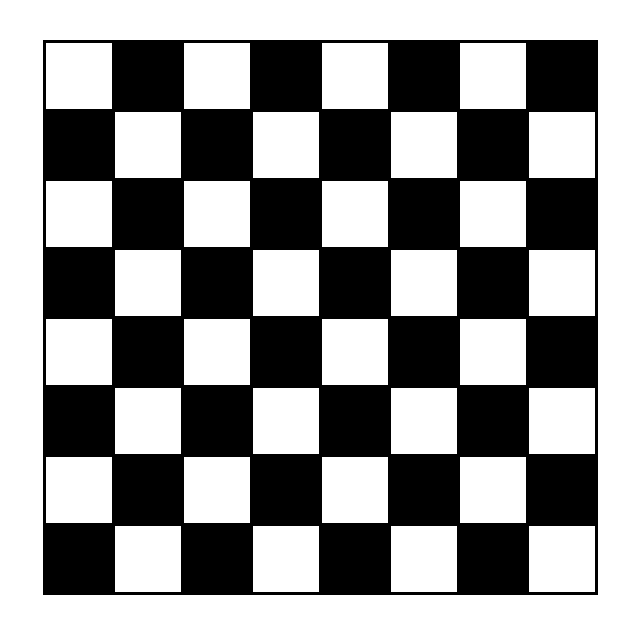
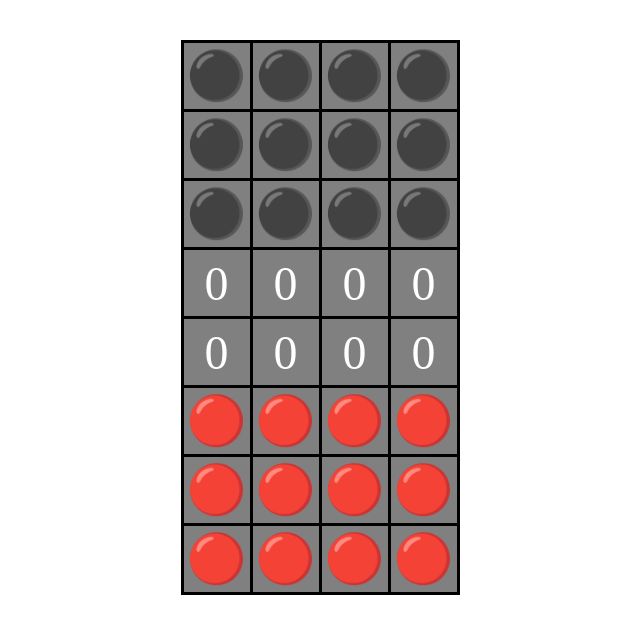
Before and after one commit to AliHussain-arch/CHECKERS-PROJECT-1, a plain HTML site: page Checkers/index.html in a window 1280 px wide. Shown: the part 69-702 px from the top of the page, without its empty margins (320-960 px from the left). Drawn offline with Linux system fonts and the light colour scheme.

Commit message:
coordinate system fixed and modified and rendering function created

```diff
--- a/Checkers/index.html
+++ b/Checkers/index.html
@@ -12,86 +12,86 @@
     <header>
         <h1>CHECKERS</h1>
     </header>
-  <table>
-    <tr id="eigthRow" class="odd">
-        <td class="active row-8 element-1"></td>
-        <td class="empty"></td>
-        <td class="active row-8"></td>
-        <td class="empty"></td>
-        <td class="active row-8"></td>
-        <td class="empty"></td>
-        <td class="active row-8"></td>
-        <td class="empty"></td>
+  <table id="boardtable">
+    <tr id="row0" class="even">
+        <td class="empty">empty</td>
+        <td id="c00" class="active"></td>
+        <td class="empty">empty</td>
+        <td id="c01" class="active">01</td>
+        <td class="empty">empty</td>
+        <td id="c02" class="active">02</td>
+        <td class="empty">empty</td>
+        <td id="c03" class="active">03</td>
     </tr>
-    <tr id="seventhRow" class="even">
-        <td class="empty"></td>
-        <td class="active row-7 element-1"></td>
-        <td class="empty"></td>
-        <td class="active row-7"></td>
-        <td class="empty"></td>
-        <td class="active row-7"></td>
-        <td class="empty"></td>
-        <td class="active row-7"></td>
+    <tr id="row1" class="odd">
+        <td id="c10" class="active">10</td>
+        <td class="empty">empty</td>
+        <td id="c11" class="active">11</td>
+        <td class="empty">empty</td>
+        <td id="c12" class="active">12</td>
+        <td class="empty">empty</td>
+        <td id="c13" class="active">13</td>
+        <td class="empty">empty</td>
     </tr>
-    <tr id="sixthRow" class="odd">
-        <td class="active row-6 element-1"></td>
-        <td class="empty"></td>
-        <td class="active row-6"></td>
-        <td class="empty"></td>
-        <td class="active row-6"></td>
-        <td class="empty"></td>
-        <td class="active row-6"></td>
-        <td class="empty"></td>
+    <tr id="row2" class="even">
+        <td class="empty">empty</td>
+        <td id="c20" class="active">20</td>
+        <td class="empty">empty</td>
+        <td id="c21" class="active">21</td>
+        <td class="empty">empty</td>
+        <td id="c22" class="active">22</td>
+        <td class="empty">empty</td>
+        <td id="c23" class="active">23</td>
     </tr>
-    <tr id="fifthRow" class="even">
-        <td class="empty"></td>
-        <td class="active row-5"></td>
-        <td class="empty"></td>
-        <td class="active row-5"></td>
-        <td class="empty"></td>
-        <td class="active row-5"></td>
-        <td class="empty"></td>
-        <td class="active row-5"></td>
+    <tr id="row3" class="odd">
+        <td id="c30" class="active">30</td>
+        <td class="empty">empty</td>
+        <td id="c31" class="active">31</td>
+        <td class="empty">empty</td>
+        <td id="c32" class="active">32</td>
+        <td class="empty">empty</td>
+        <td id="c33" class="active">33</td>
+        <td class="empty">empty</td>
     </tr>
-    <tr id="fourthRow" class="odd">
-        <td class="active row-4"></td>
-        <td class="empty"></td>
-        <td class="active row-4"></td>
-        <td class="empty"></td>
-        <td class="active row-4"></td>
-        <td class="empty"></td>
-        <td class="active row-4"></td>
-        <td class="empty"></td>
+    <tr id="row4" class="even">
+        <td class="empty">empty</td>
+        <td id="c40" class="active">40</td>
+        <td class="empty">empty</td>
+        <td id="c41" class="active">41</td>
+        <td class="empty">empty</td>
+        <td id="c42" class="active">42</td>
+        <td class="empty">empty</td>
+        <td id="c43" class="active">43</td>
     </tr>
-    <tr id="thirdRow" class="even">
-        <td class="empty"></td>
-        <td id="c31" class="active row-3 cell-1"></td>
-        <td class="empty"></td>
-        <td id="c32" class="active row-3 cell-2"></td>
-        <td class="empty"></td>
-        <td id="c33" class="active row-3 cell-3"></td>
-        <td class="empty"></td>
-        <td id="c34" class="active row-3 cell-4"></td>
+    <tr id="row5" class="odd">
+        <td id="c50" class="active">50</td>
+        <td class="empty">empty</td>
+        <td id="c51" class="active">51</td>
+        <td class="empty">empty</td>
+        <td id="c52" class="active">52</td>
+        <td class="empty">empty</td>
+        <td id="c53" class="active">53</td>
+        <td class="empty">empty</td>
     </tr>
-    <tr id="secondRow" class="odd">
-        <td id="c21" class="active row-2 cell-1"></td>
-        <td class="empty"></td>
-        <td id="c22" class="active row-2 cell-2"></td>
-        <td class="empty"></td>
-        <td id="c23" class="active row-2 cell-3"></td>
-        <td class="empty"></td>
-        <td id="c24" class="active row-2 cell-4"></td>
-        <td class="empty"></td>
+    <tr id="row6" class="even">
+        <td class="empty">empty</td>
+        <td id="c60" class="active">60</td>
+        <td class="empty">empty</td>
+        <td id="c61" class="active">61</td>
+        <td class="empty">empty</td>
+        <td id="c62" class="active">62</td>
+        <td class="empty">empty</td>
+        <td id="c63" class="active">63</td>
     </tr>
-    <tr id="firstRow" class="even">
-        <td class="empty"></td>
-        <td id="c11" class="active row-1 cell-1"></td>
-        <td class="empty"></td>
-        <td id="c12" class="active row-1 cell-2"></td>
-        <td class="empty"></td>
-        <td id="c13" class="active row-1 cell-3"></td>
-        <td class="empty"></td>
-        <td id="c14" class="active row-1 cell-4"></td>
+    <tr id="row7" class="odd">
+        <td id="c70" class="active">70</td>
+        <td class="empty">empty</td>
+        <td id="c71" class="active">71</td>
+        <td class="empty">empty</td>
+        <td id="c72" class="active">72</td>
+        <td class="empty">empty</td>
+        <td id="c73" class="active">73</td>
+        <td class="empty">empty</td>
     </tr>
   </table>
 </div>
--- a/Checkers/script/script.js
+++ b/Checkers/script/script.js
@@ -1,5 +1,21 @@
 const active = document.querySelectorAll(".active");
-
+const userBoard = document.querySelector("#boardtable");
+const row0 = document.querySelector('#row0'),
+      row0Cells = row0.querySelectorAll('td.active'),
+      row1 = document.querySelector('#row1'),
+      row1Cells = row1.querySelectorAll('td.active'),
+      row2 = document.querySelector('#row2'),
+      row2Cells = row2.querySelectorAll('td.active'),
+      row3 = document.querySelector('#row3'),
+      row3Cells = row3.querySelectorAll('td.active'),
+      row4 = document.querySelector('#row4'),
+      row4Cells = row4.querySelectorAll('td.active'),
+      row5 = document.querySelector('#row5'),
+      row5Cells = row5.querySelectorAll('td.active'),
+      row6 = document.querySelector('#row6'),
+      row6Cells = row6.querySelectorAll('td.active'),
+      row7 = document.querySelector('#row7'),
+      row7Cells = row7.querySelectorAll('td.active');
 const board = [
     ['⚫','⚫','⚫','⚫'],
     ['⚫','⚫','⚫','⚫'],
@@ -10,6 +26,25 @@ const board = [
     ['🔴','🔴','🔴','🔴'],
     ['🔴','🔴','🔴','🔴'],
 ];
+
+
+
+
+
+// rendering function
+function rendering(){
+    for(let i = 0;i<4;i++){
+        row0Cells[i].textContent=board[0][i];
+        row1Cells[i].textContent=board[1][i];
+        row2Cells[i].textContent=board[2][i];
+        row3Cells[i].textContent=board[3][i];
+        row4Cells[i].textContent=board[4][i];
+        row5Cells[i].textContent=board[5][i];
+        row6Cells[i].textContent=board[6][i];
+        row7Cells[i].textContent=board[7][i];
+    }
+}
+rendering();
 
 // Pieces clicked mechanism
 
--- a/Checkers/stylesheet/stylesheet.css
+++ b/Checkers/stylesheet/stylesheet.css
@@ -20,9 +20,13 @@ td{
 }
 .active{
     font-size: 3rem;
+    color: white;
+    background-color: grey;
 }
 .empty{
-    background-color: black;
+    background-color: white;
+    color: white;
+    display: none;
 }
 .hoverOn:hover{
     background-color: rgb(11, 231, 11);
```
